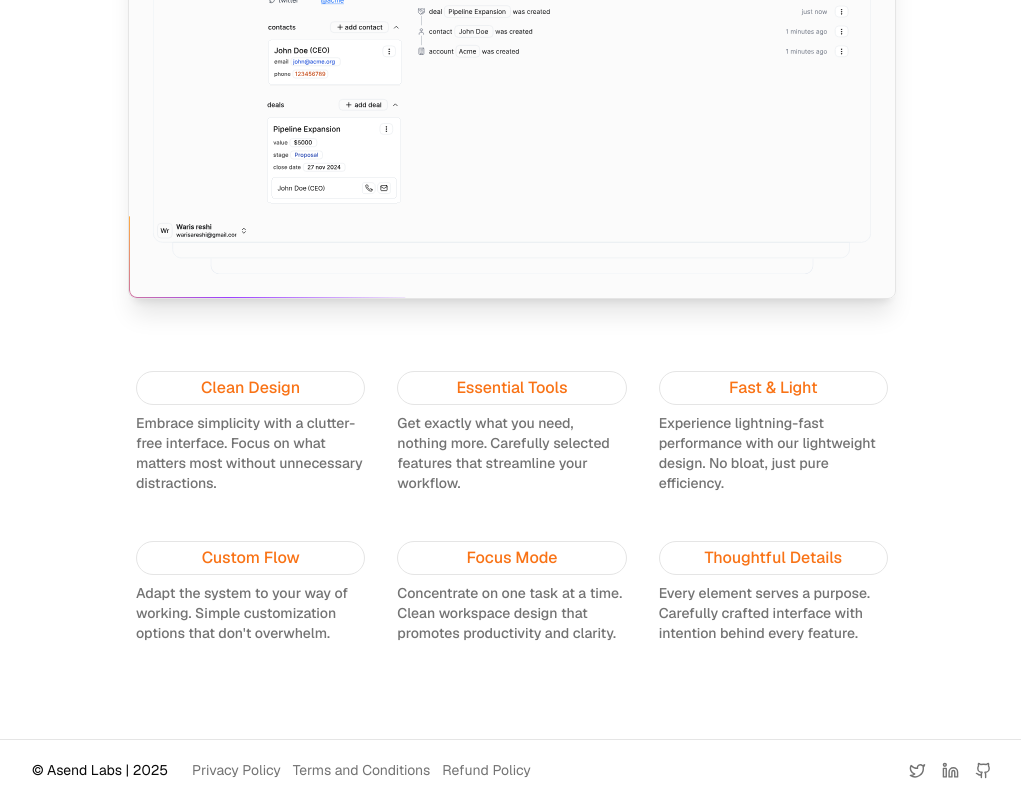
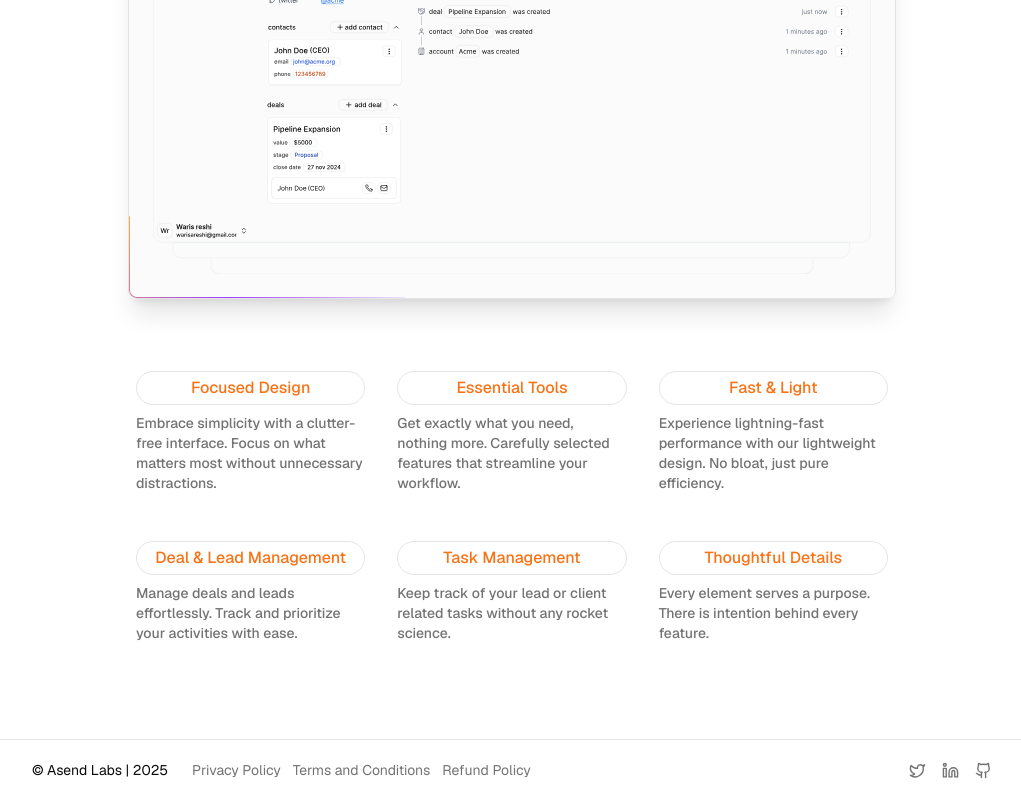
Before and after one commit to wreshi/crm-landing, a Next.js app: page / in a window 1280 px wide. Shown: the part 534-1334 px from the top of the page, without its empty margins (128-1149 px from the left). Built offline with nearby package versions, Linux system fonts and the light colour scheme; no server answers; what loops would draw is missing.

Commit message:
chore: updated features

```diff
--- a/src/components/waiting-list/features.tsx
+++ b/src/components/waiting-list/features.tsx
@@ -8,7 +8,7 @@ interface Feature {
 
 const features: Feature[] = [
   {
-    title: "Clean Design",
+    title: "Focused Design",
     description:
       "Embrace simplicity with a clutter-free interface. Focus on what matters most without unnecessary distractions.",
   },
@@ -23,19 +23,18 @@ const features: Feature[] = [
       "Experience lightning-fast performance with our lightweight design. No bloat, just pure efficiency.",
   },
   {
-    title: "Custom Flow",
+    title: "Deal & Lead Management",
     description:
-      "Adapt the system to your way of working. Simple customization options that don't overwhelm.",
+      "Manage deals and leads effortlessly. Track and prioritize your activities with ease.",
   },
   {
-    title: "Focus Mode",
-    description:
-      "Concentrate on one task at a time. Clean workspace design that promotes productivity and clarity.",
+    title: "Task Management",
+    description: "Keep track of your lead or client related tasks without any rocket science.",
   },
   {
     title: "Thoughtful Details",
     description:
-      "Every element serves a purpose. Carefully crafted interface with intention behind every feature.",
+      "Every element serves a purpose. There is intention behind every feature.",
   },
 ];
 
```
